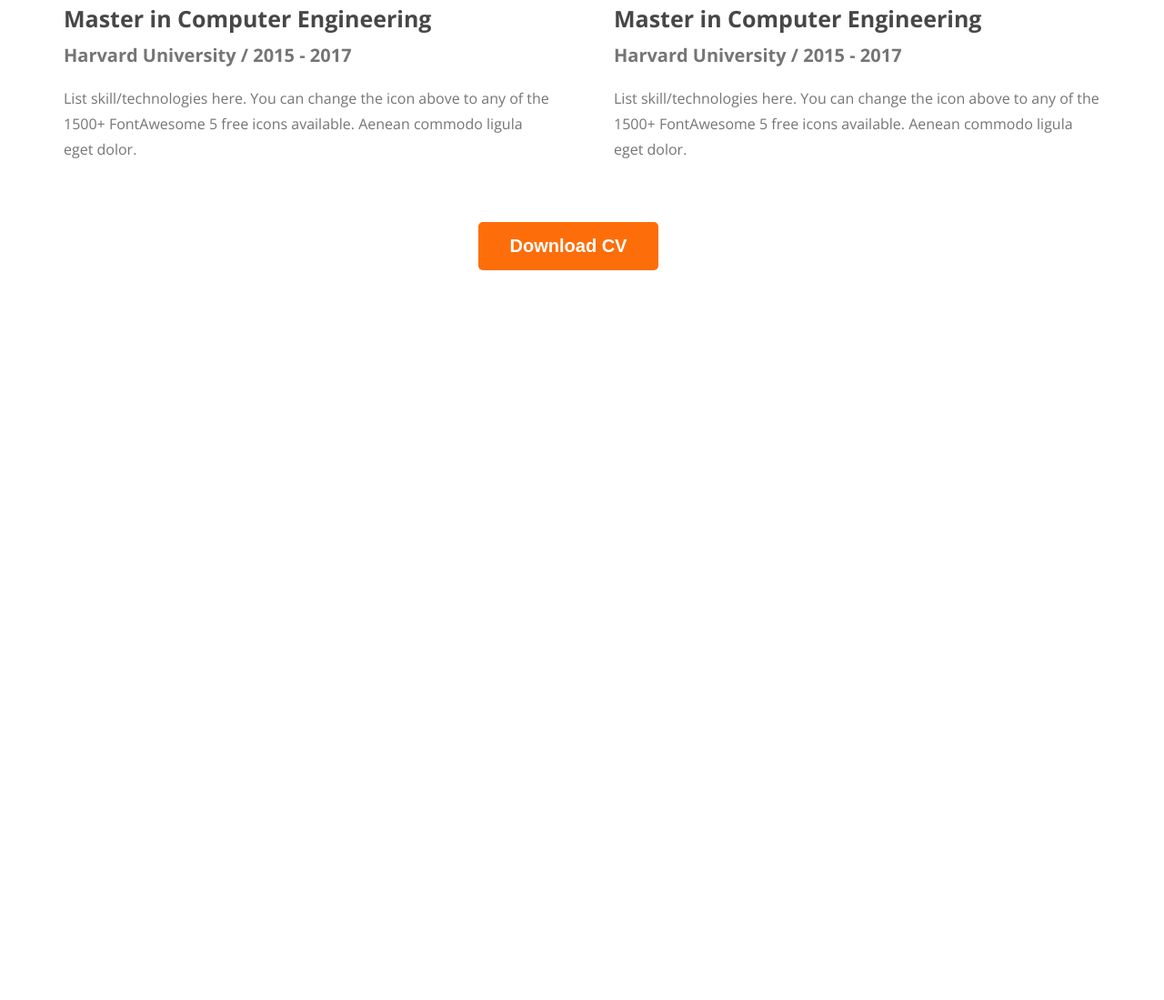
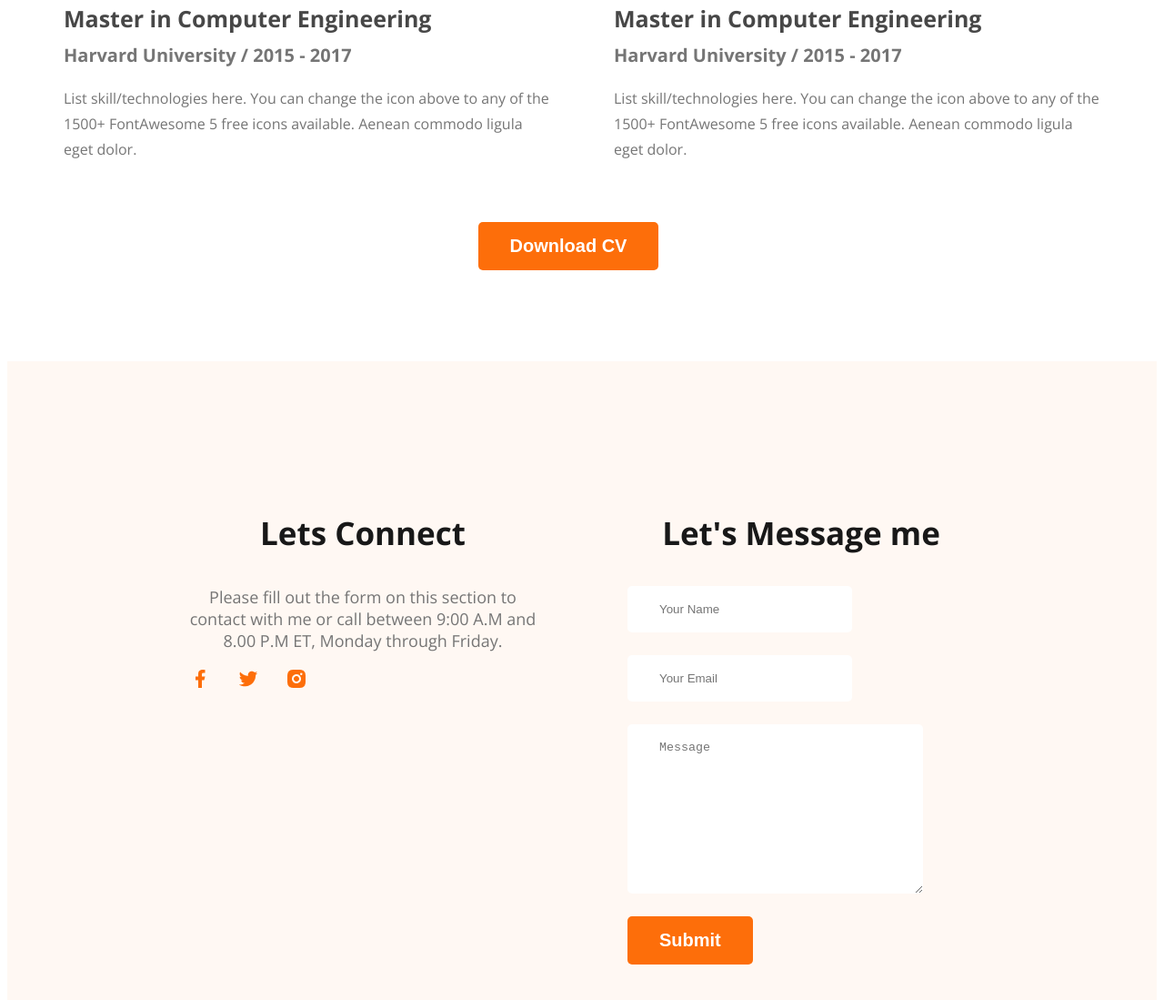
Before and after one commit to MonikaChakraborty/developer-portfolio, a plain HTML site: page index.html in a window 1280 px wide. Shown: the part 3098-4197 px from the top of the page at 91% size. Before the commit the page ends 3403 px from the top, so only its background shows below. Drawn offline with nearby package versions, Linux system fonts and the light colour scheme.

Commit message:
added and finished the footer section

```diff
--- a/index.html
+++ b/index.html
@@ -152,7 +152,24 @@
     </main>
 
     <footer>
-
+        <div class="footer-column">
+            <h3 class="section-title">Lets Connect</h3>
+            <p class="section-description">Please fill out the form on this section to contact with me or call between 9:00 A.M and 8.00 P.M ET, Monday through Friday.</p>
+            <div class="social-links">
+                <a href=""><img src="images/icons/facebook.png" alt=""></a>
+                <a href=""><img src="images/icons/twitter.png" alt=""></a>
+                <a href=""><img src="images/icons/insta.png" alt=""></a>
+            </div>
+        </div>
+        <div class="footer-column">
+            <h3 class="section-title">Let's Message me</h3>
+            <form class="contact" action="">
+                <input type="text" name="" id="" placeholder="Your Name">
+                <input type="email" name="" id="" placeholder="Your Email">
+                <textarea name="" id="" cols="30" rows="10"placeholder="Message"></textarea>
+                <input  class="btn-primary" type="submit" value="Submit">
+            </form>
+        </div>
     </footer>
 
 </body>
--- a/styles/portfolio.css
+++ b/styles/portfolio.css
@@ -196,3 +196,31 @@ main section{
     text-align: center;
     margin-top: 50px;
 }
+
+/* footer style */
+footer{
+    display: flex;
+    gap: 100px;
+    background-color:#FFF8F3;
+    padding: 130px 200px;
+    margin-top: 100px;
+}
+
+.footer-column{
+    width: 50%;
+
+}
+
+.social-links a{
+    margin-right: 25px;
+}
+
+.contact input[type='text'],.contact input[type='email'], textarea{
+    display: block;
+    margin-bottom: 25px;
+    padding: 18px 35px;
+    color: #757575;
+    border-radius: 5px;
+    background:#FFF;
+    border: 0;
+}
```
